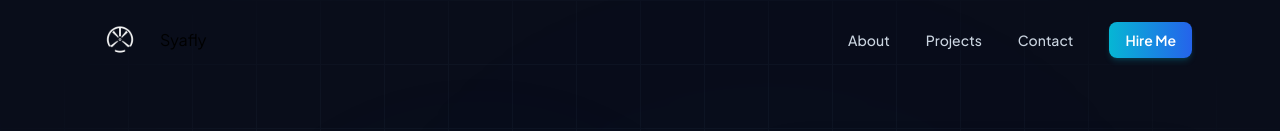
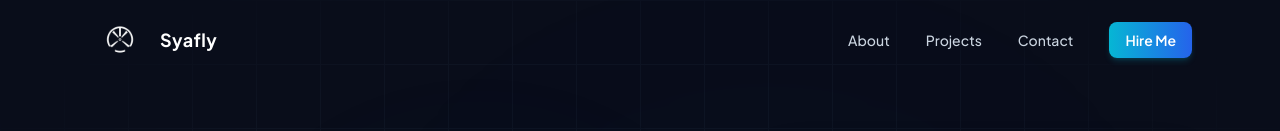
Before and after one commit to syafly/portfolio, a React (Vite) app: page / in a window 1280 px wide. Shown: the top 131 px of the page. Built offline with nearby package versions, Linux system fonts and the light colour scheme.

Commit message:
navbar up

```diff
--- a/src/components/Navbar.jsx
+++ b/src/components/Navbar.jsx
@@ -55,7 +55,8 @@ function Navbar() {
             src={logoImg}
             alt="Syafly Logo"
             className="h-10 w-auto object-contain transition-transform duration-300 group-hover:scale-105"
-          />Syafly
+          />
+          <span className="text-white text-lg font-bold tracking-wide">Syafly</span>
         </a>
 
         {/* Desktop Menu */}
```
